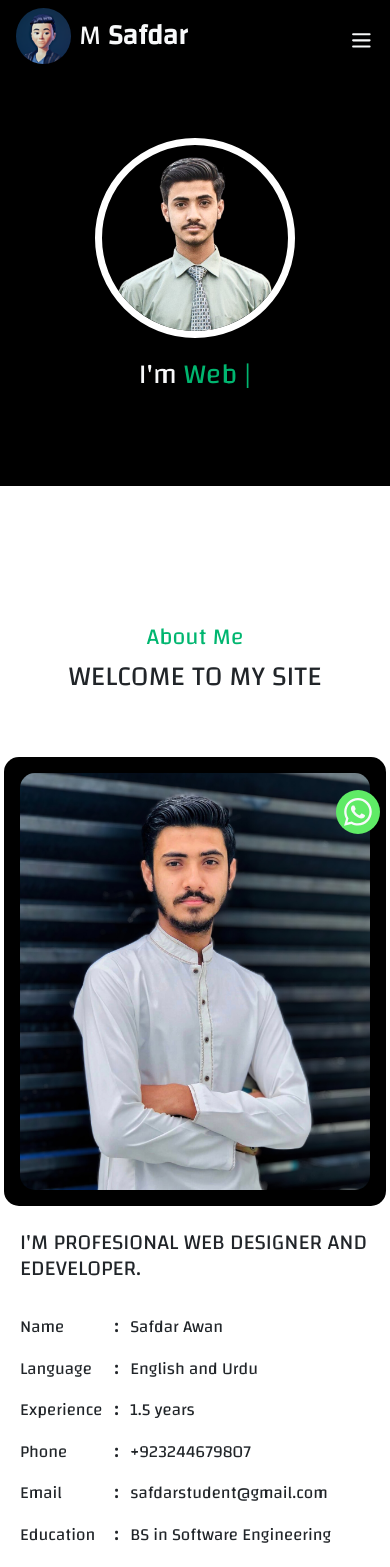
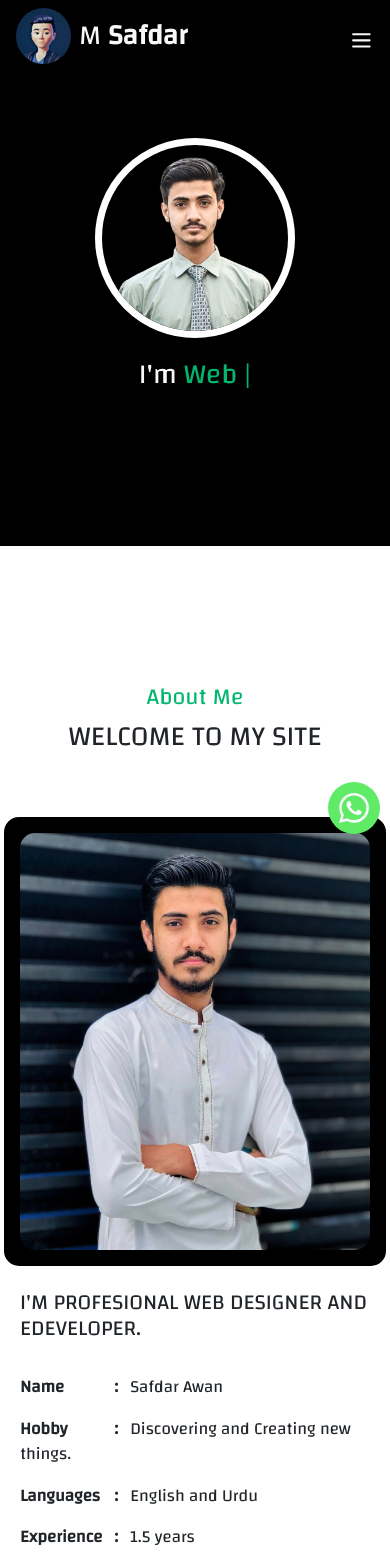
Before and after one commit to safdarAwaN786/Portfolio, a React (Create React App) app in the folder frontend/: page / in a window 390 px wide. Shown: the top 1567 px of the page. Built offline with nearby package versions, Linux system fonts and the light colour scheme.

Commit message:
whatsapp Icon updated

```diff
--- a/frontend/src/App.css
+++ b/frontend/src/App.css
@@ -18,8 +18,14 @@
     z-index: 8;
 
 }
+.whatsappIcon{
+  font-size: 40px;
+}
 .sectionBox{
   padding: 90px 0px;
+}
+.introBox{
+  padding: 90px 0px 150px 0px;
 }
 
 .infoImage{
@@ -194,11 +200,15 @@
     position: fixed;
     bottom: 10px;
     right: 10px;
+    padding: 11px;
 
   }
   .messageBtn{
     font-size: 18px !important;
     padding: 5px 8px !important;
   }
+  .whatsappIcon{
+    font-size: 30px;
+  }
 
 }
--- a/frontend/src/components/AboutSection.jsx
+++ b/frontend/src/components/AboutSection.jsx
@@ -27,13 +27,14 @@ export default function InfoSection() {
                 <div className="col-lg-7 col-md-7 col-12 py-4 px-md-4 px-lg-5 px-3">
                     <h4>I'M PROFESIONAL WEB DESIGNER AND EDEVELOPER.</h4>
                     <ul className="pt-3 list-unstyled">
-                        <li className="fontSizeChange py-2"> <span className="infoProperty">Name</span> <b className="me-2">: </b>  Safdar Awan </li>
-                        <li className="fontSizeChange py-2"> <span className="infoProperty">Language</span> <b className="me-2">: </b> English and Urdu </li>
-                        <li className="fontSizeChange py-2"> <span className="infoProperty">Experience</span> <b className="me-2">: </b> 1.5 years </li>
-                        <li className="fontSizeChange py-2"> <span className="infoProperty">Phone</span> <b className="me-2">: </b> +923244679807 </li>
-                        <li className="fontSizeChange py-2"> <span className="infoProperty">Email</span> <b className="me-2">: </b> safdarstudent@gmail.com </li>
-                        <li className="fontSizeChange py-2"> <span className="infoProperty">Education</span> <b className="me-2">: </b> BS in Software Engineering </li>
-                        <li className="fontSizeChange py-2"> <span className="infoProperty">FREELANCE</span> <b className="me-2">: </b>Available </li>
+                        <li className="fontSizeChange py-2"> <span className="infoProperty"><b>Name</b></span> <b className="me-2">: </b>  Safdar Awan </li>
+                        <li className="fontSizeChange py-2"> <span className="infoProperty"><b>Hobby</b></span> <b className="me-2">: </b>Discovering and Creating new things. </li>
+                        <li className="fontSizeChange py-2"> <span className="infoProperty"><b>Languages</b></span> <b className="me-2">: </b> English and Urdu </li>
+                        <li className="fontSizeChange py-2"> <span className="infoProperty"><b>Experience</b></span> <b className="me-2">: </b> 1.5 years </li>
+                        <li className="fontSizeChange py-2"> <span className="infoProperty"><b>Phone</b></span> <b className="me-2">: </b> +923244679807 </li>
+                        <li className="fontSizeChange py-2"> <span className="infoProperty"><b>Email</b></span> <b className="me-2">: </b> safdarstudent@gmail.com </li>
+                        <li className="fontSizeChange py-2"> <span className="infoProperty"><b>Education</b></span> <b className="me-2">: </b> BS in Software Engineering </li>
+                        <li className="fontSizeChange py-2"> <span className="infoProperty"><b>FREELANCE</b></span> <b className="me-2">: </b>Available </li>
                     </ul>
                     <button onClick={downloadCV} className="py-2   px-3 border-0 bg-lightGreen text-light"><b> DOWNLOAD CV </b></button>
                 </div>
--- a/frontend/src/components/IntroSection.jsx
+++ b/frontend/src/components/IntroSection.jsx
@@ -12,7 +12,7 @@ export default function IntroSection() {
 
 
     return (
-        <div id="home" className="px-3  sectionBox bg-black  d-flex flex-column  text-light">
+        <div id="home" className="px-3  introBox bg-black  d-flex flex-column  text-light">
 
             <div className=" pt-5 mx-auto">
                 <img className="profileimg" src={Profile} />
--- a/frontend/src/components/WhatsAppLink.jsx
+++ b/frontend/src/components/WhatsAppLink.jsx
@@ -13,8 +13,8 @@ export default function WhatsAppLink(){
 
 
     return (
-        <div className="whatsappLinkBox animate__animated animate__bounceInDown p-lg-3 p-md-3 p-2 " onClick={openWhatsapp}>
-            <ImWhatsapp className="text-light fs-1" />
+        <div className="whatsappLinkBox animate__animated animate__bounceInDown  p-sm-3 " onClick={openWhatsapp}>
+            <ImWhatsapp className="text-light whatsappIcon" />
         </div>
     )
 }
```
Also changed, not shown: 12 other files (tests, documents, lock files or other folders).
